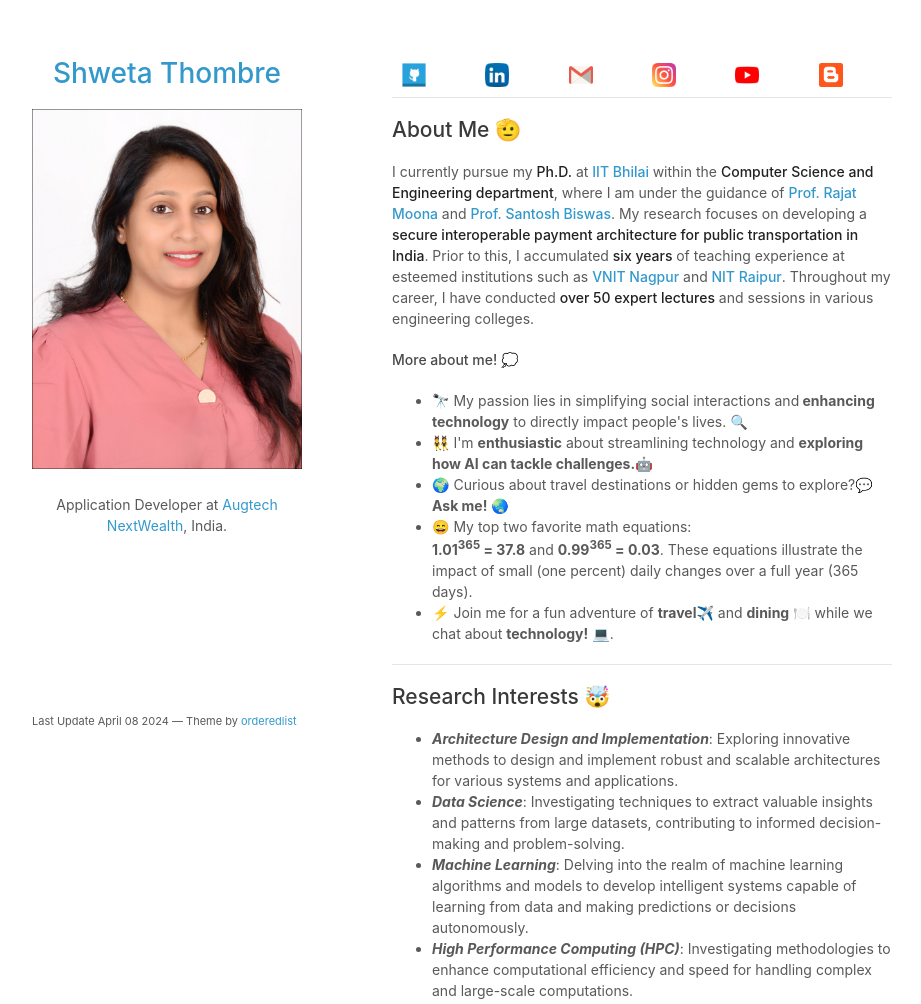
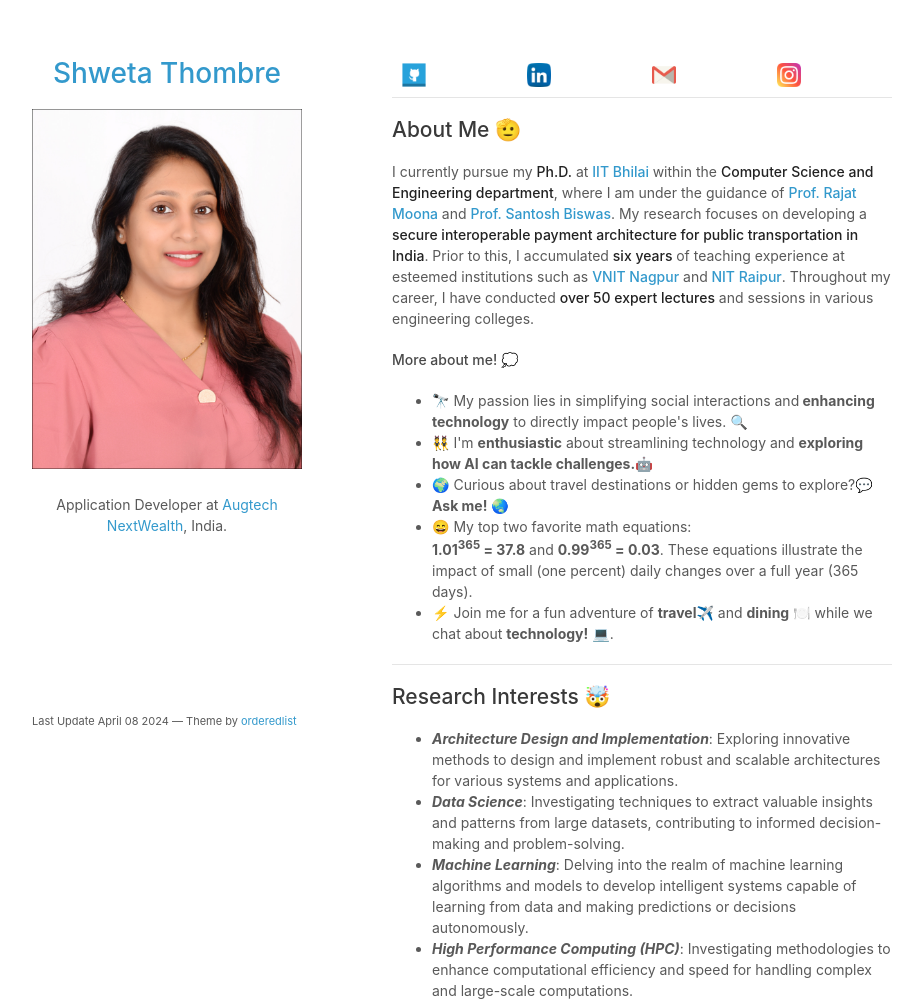
Before and after one commit to shthombre/shthombre.github.io, a plain HTML site: page index.html in a window 1280 px wide. Shown: the top 1004 px of the page, without its empty margins (178-1099 px from the left). Drawn offline with Linux system fonts and the light colour scheme.

Commit message:
Update index.html

```diff
--- a/index.html
+++ b/index.html
@@ -32,12 +32,11 @@
         <table>
           <tbody>
             <tr>
-              <td><a href="https://vhsathawane.github.io/" previewlistener="true"><img src="static/icon/github.png" height="24px" width="24px"></a></td>
-              <td><a href="https://www.linkedin.com/in/vhsathawane/" previewlistener="true"><img src="./static/icon/linkedin.png" height="24px" width="24px"></a></td>
-              <td><a href="mailto:vhsathawane@gmail.com" previewlistener="true"><img src="./static/icon/email.png" height="24px" width="24px"></a></td>
-              <td><a href="https://www.instagram.com/vhsathawane/" previewlistener="true"><img src="static/icon/instagram.png" height="24px" width="24px"></a></td>
-              <td><a href="https://www.youtube.com/@VishalSathawane" previewlistener="true"><img src="static/icon/youtube.png" height="24px" width="24px"></a></td>
-              <td><a href="https://www.blogger.com/profile/08161381377616058345" previewlistener="true"><img src="static/icon/blogger.png" height="24px" width="24px"></a></td>
+              <td><a href="https://shtombre.github.io/" previewlistener="true"><img src="static/icon/github.png" height="24px" width="24px"></a></td>
+              <td><a href="https://www.linkedin.com/in/shweta-thombre/" previewlistener="true"><img src="./static/icon/linkedin.png" height="24px" width="24px"></a></td>
+              <td><a href="mailto:shwetathombre28@gmail.com" previewlistener="true"><img src="./static/icon/email.png" height="24px" width="24px"></a></td>
+              <td><a href="https://www.instagram.com/shweta.28/" previewlistener="true"><img src="static/icon/instagram.png" height="24px" width="24px"></a></td>
+
             </tr>
           </tbody>
         </table>
```
